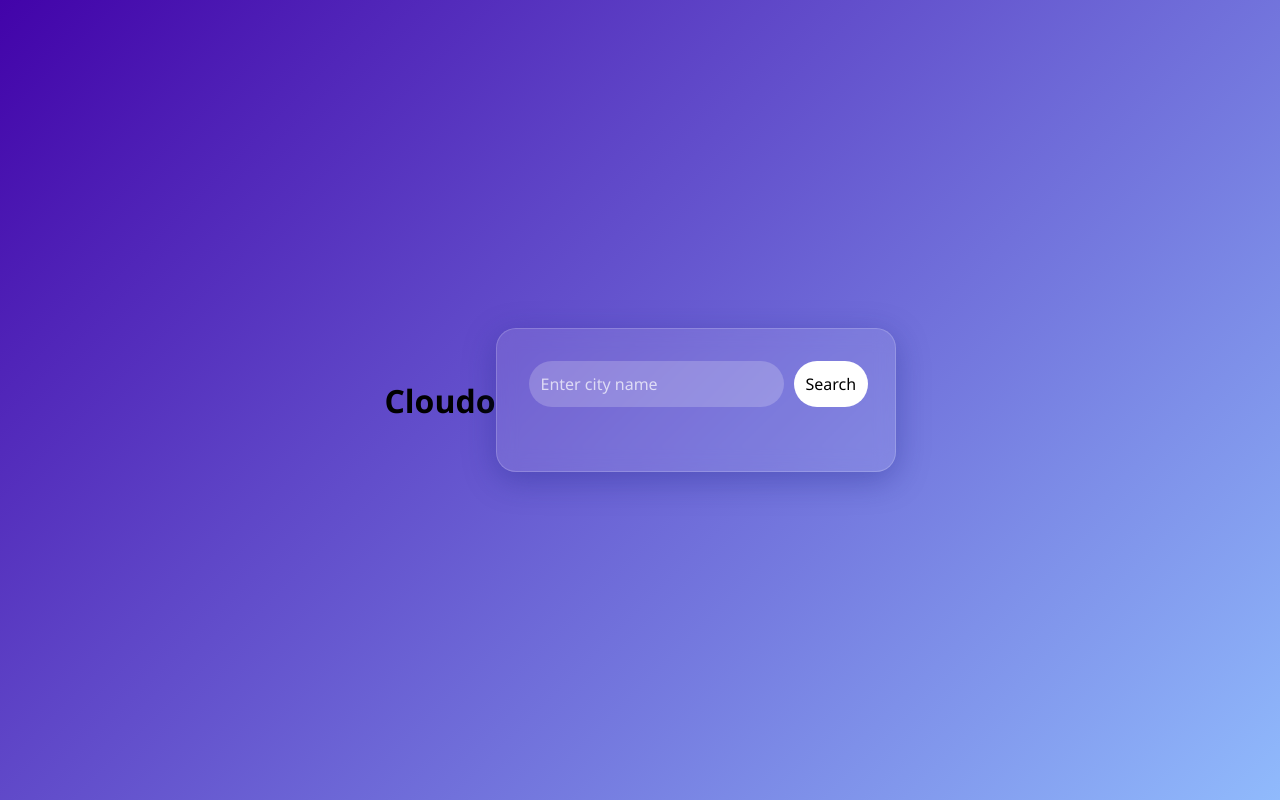
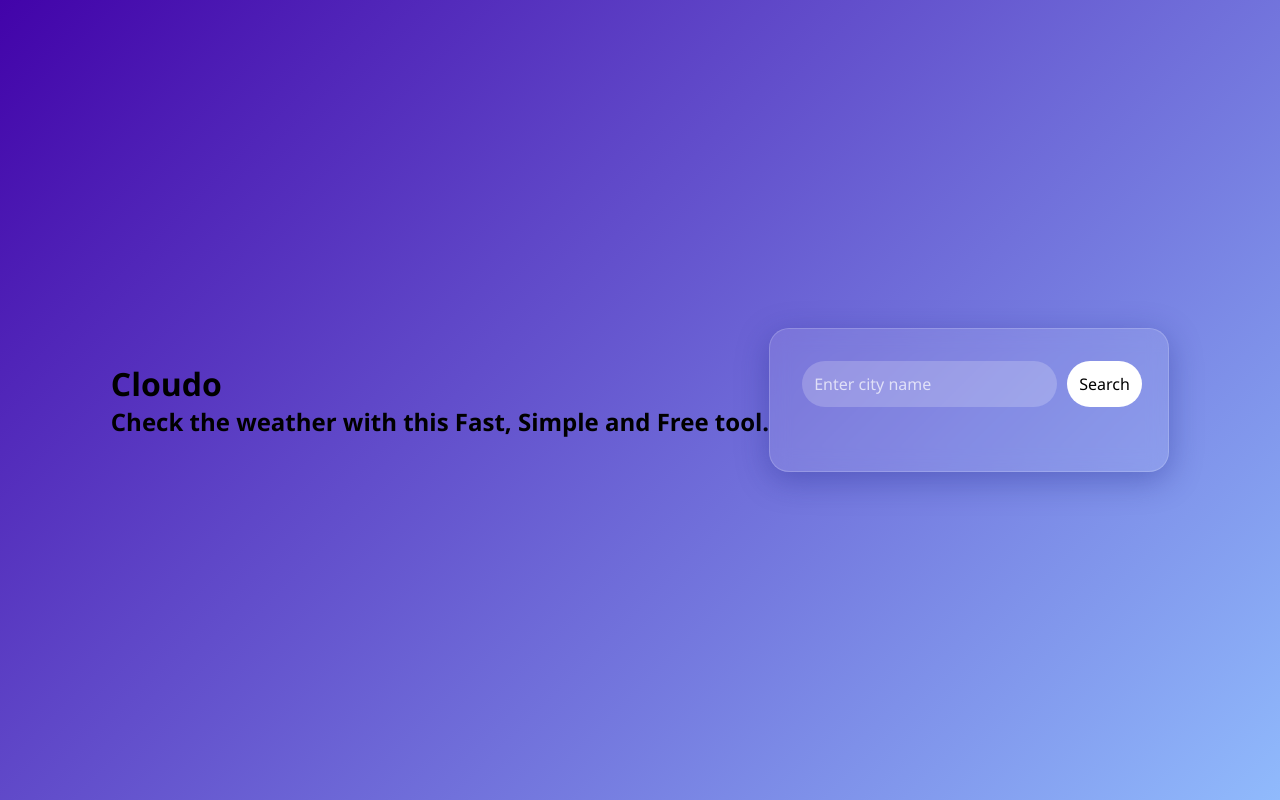
Before and after one commit to stefwxters/Cloudo, a plain HTML site: page index.html in a window 1280 px wide. Drawn offline with Linux system fonts and the light colour scheme.

Commit message:
Update index.html

```diff
--- a/index.html
+++ b/index.html
@@ -118,6 +118,7 @@
 <body>
 <header>
     <h1>Cloudo</h1>
+    <h2>Check the weather with this Fast, Simple and Free tool.</h2>
   </header>
     <div class="container">
         <div class="search-box">
```
